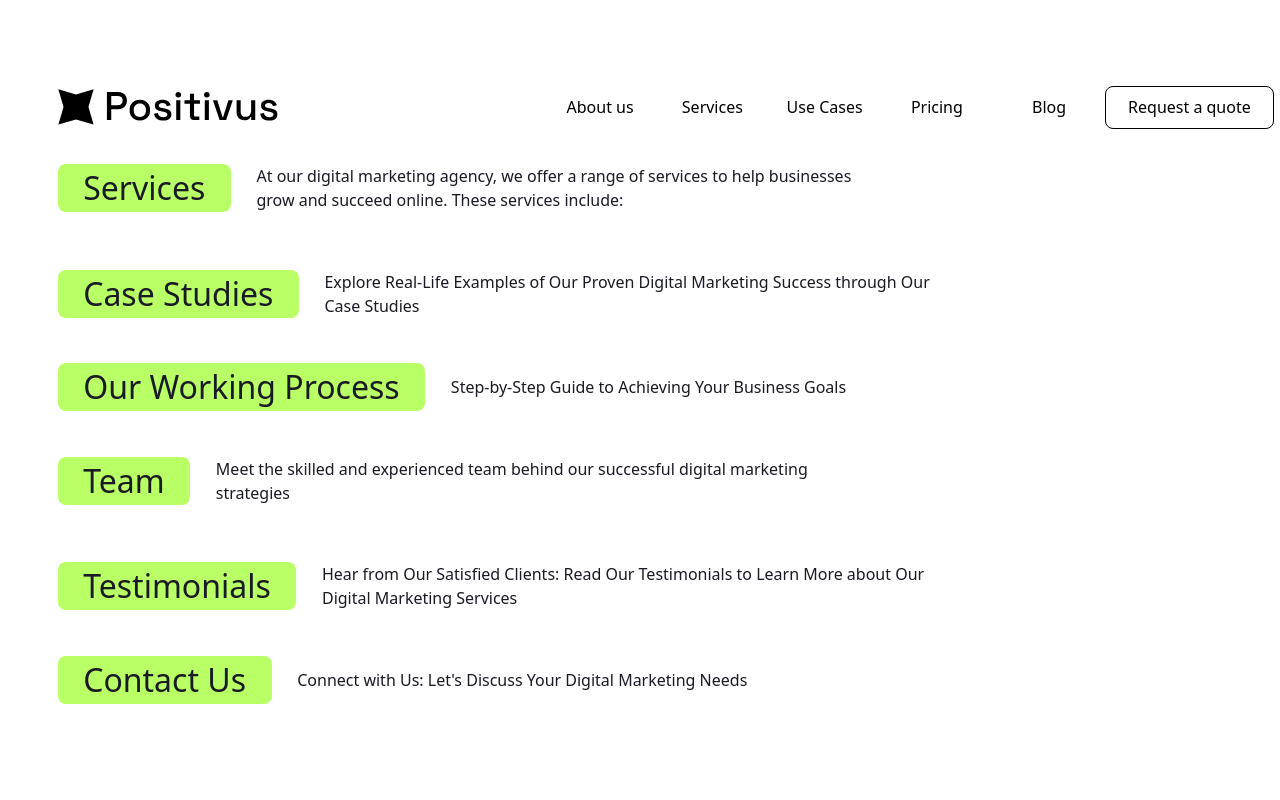
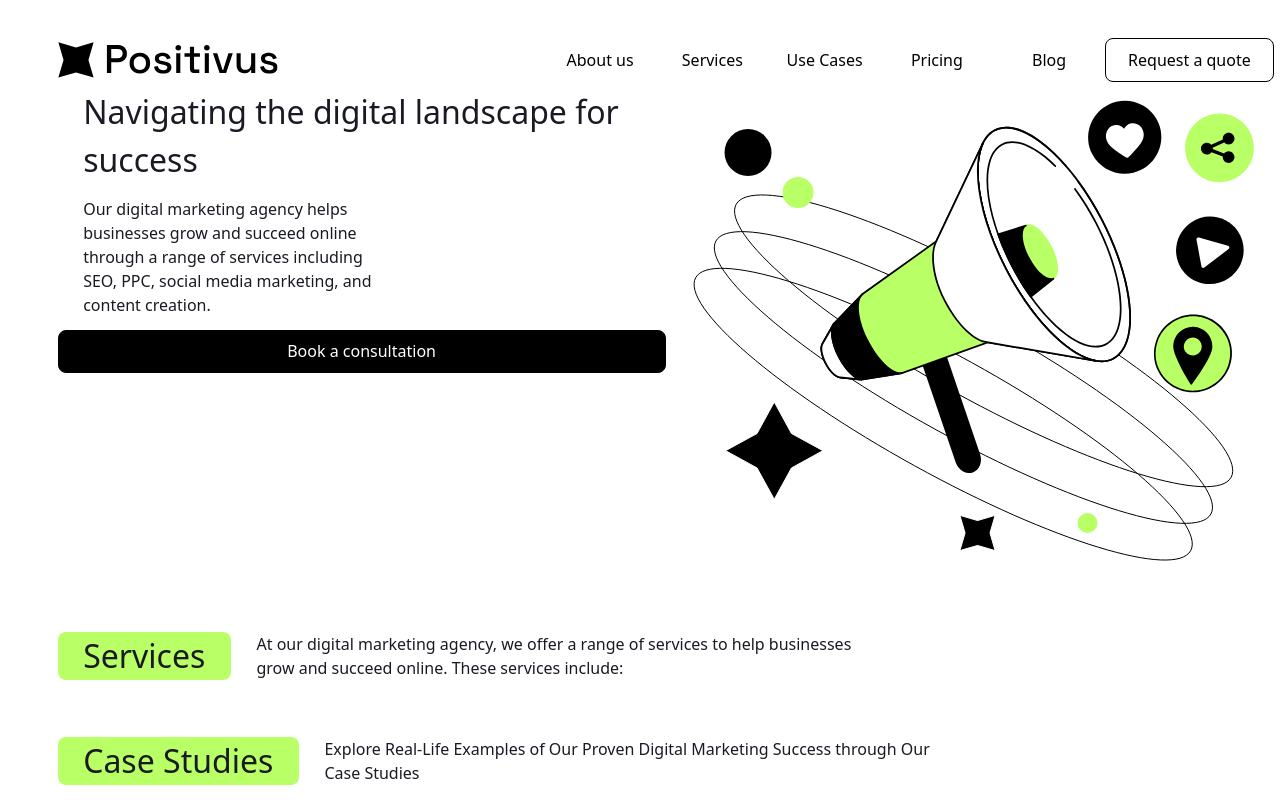
Before and after one commit to efccc0010/landing-page, a React (Vite) app: page / in a window 1280 px wide. Shown: the top 800 px of the page. Built offline with nearby package versions, Linux system fonts and the light colour scheme.

Commit message:
Advance `Header` component

```diff
--- /dev/null
+++ b/src/components/LandingPage/Header/Header.styled.tsx
@@ -0,0 +1,43 @@
+import styled from "styled-components";
+
+export const HeaderContainer = styled.div`
+  display: flex;
+  flex-direction: row;
+  height: 100%;
+  padding: 0 1.6rem;
+  width: 100%;
+  background: white;
+`;
+
+export const HeaderText = styled.div`
+  display: flex;
+  flex-direction: column;
+  background: #ffffff;
+  width: 50%;
+
+  button {
+    font-size: 1rem;
+    background: none;
+    background: #000000;
+    color: #ffffff;
+    border: #000000 0.1rem solid;
+    width: auto;
+  }
+`;
+
+export const HeaderTextTitle = styled.div`
+  align-self: center;
+  text-align: left;
+  font-size: 2rem;
+  border-radius: 0.5rem;
+  padding: 0 1.6rem;
+  color: #191a23;
+`;
+
+export const HeaderTextDescription = styled.div`
+  text-align: start;
+  padding: 0.8rem 1.6rem;
+  color: #191a23;
+  font-size: 1rem;
+  width: 50%;
+`;
--- /dev/null
+++ b/src/components/LandingPage/Header/Header.tsx
@@ -0,0 +1,29 @@
+import React from "react";
+import HeaderPicture from "@/assets/images/picture/header-picture.svg?react";
+import {
+  HeaderContainer,
+  HeaderText,
+  HeaderTextDescription,
+  HeaderTextTitle,
+} from "./Header.styled";
+
+function Header() {
+  return (
+    <HeaderContainer>
+      <HeaderText>
+        <HeaderTextTitle>
+          Navigating the digital landscape for success
+        </HeaderTextTitle>
+        <HeaderTextDescription>
+          Our digital marketing agency helps businesses grow and succeed online
+          through a range of services including SEO, PPC, social media
+          marketing, and content creation.
+        </HeaderTextDescription>
+        <button>Book a consultation</button>
+      </HeaderText>
+      <HeaderPicture />
+    </HeaderContainer>
+  );
+}
+
+export default React.memo(Header);
--- a/src/components/LandingPage/LandingPage.tsx
+++ b/src/components/LandingPage/LandingPage.tsx
@@ -1,10 +1,12 @@
 import React from "react";
 import NavigationBar from "./NavigationBar/NavigationBar";
+import Header from "./Header/Header";
 
 function LandingPage() {
   return (
     <>
       <NavigationBar></NavigationBar>
+      <Header></Header>
     </>
   );
 }
--- a/src/components/LandingPage/NavigationBar/NavigationBar.tsx
+++ b/src/components/LandingPage/NavigationBar/NavigationBar.tsx
@@ -10,11 +10,11 @@ function NavigationBar() {
     <NavigationBarContainer>
       <PositivusLogo />
       <NavigationBarMenuContainer>
-        <a>About us</a>
-        <a>Services</a>
-        <a>Use Cases</a>
-        <a>Pricing</a>
-        <a>Blog</a>
+        <a href="#">About us</a>
+        <a href="#">Services</a>
+        <a href="#">Use Cases</a>
+        <a href="#">Pricing</a>
+        <a href="#">Blog</a>
         <button>Request a quote</button>
       </NavigationBarMenuContainer>
     </NavigationBarContainer>
```
Also changed, not shown: src/assets/images/picture/header-picture.svg (added).
